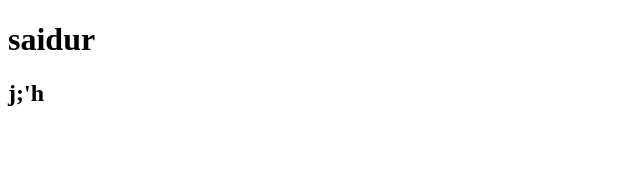
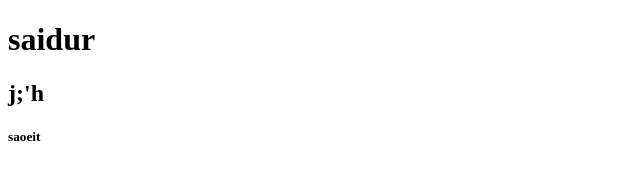
Before and after one commit to msrahaman03/saidur2, a plain HTML site: page index.html in a window 1280 px wide. Shown: the full height of the page, 0-640 px from the left. Drawn offline with Linux system fonts and the light colour scheme.

Commit message:
h5 commit

```diff
--- a/index.html
+++ b/index.html
@@ -8,5 +8,6 @@
 <body>
           <h1>saidur</h1>
           <h2>j;'h</h2>
+          <h5>saoeit</h5>
 </body>
 </html>
```
